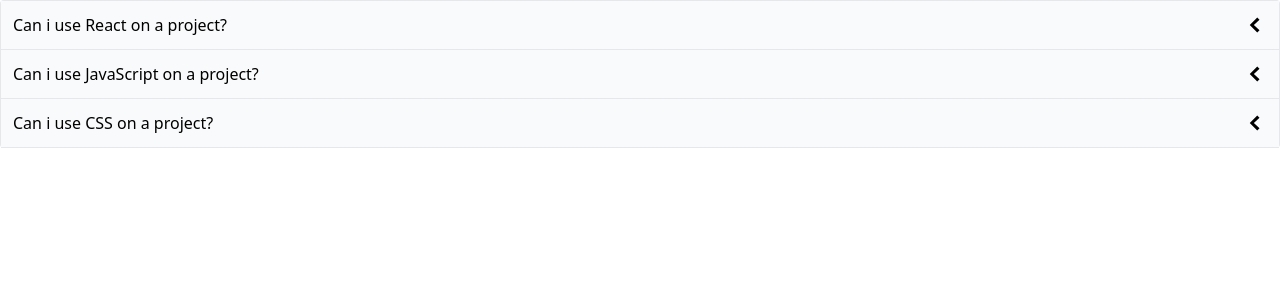
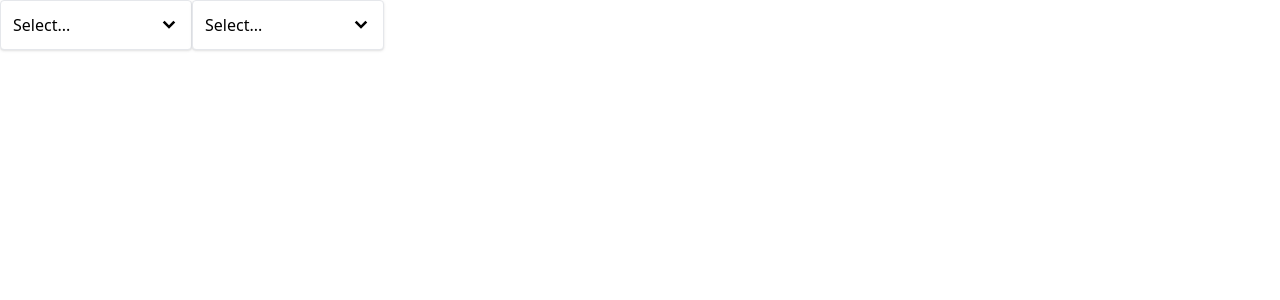
Before and after one commit to M1chalS/React-Components, a React (Create React App) app: page / in a window 1280 px wide. Shown: the top 300 px of the page. Built offline with nearby package versions, Linux system fonts and the light colour scheme.

Commit message:
Added custom Dropdown component

```diff
--- a/src/App.js
+++ b/src/App.js
@@ -1,27 +1,23 @@
-import Accordion from "./components/Accordion";
+import Dropdown from "./components/Dropdown";
+import {useState} from "react";
 
 function App() {
 
-    const items = [
-        {
-            id: 'sadwf',
-            label: 'Can i use React on a project?',
-            content: 'You can. Lorem ipsum dolor sit amet, consectetur adipiscing elit. Vivamus at pellentesque augue.'
-        },
-        {
-            id: 'idfds',
-            label: 'Can i use JavaScript on a project?',
-            content: 'Yes of course. Lorem ipsum dolor sit amet, consectetur adipiscing elit. Vivamus at pellentesque augue.'
-        },
-        {
-            id: 'fgdsd',
-            label: 'Can i use CSS on a project?',
-            content: 'Yeah do it. Lorem ipsum dolor sit amet, consectetur adipiscing elit. Vivamus at pellentesque augue.'
-        },
+    const [selection, setSelection] = useState(null);
+
+    const handleSelect = (option) => {
+      setSelection(option);
+    }
+
+    const options = [
+        { label: "Red", value: "red"},
+        { label: "Green", value: "green"},
+        { label: "Blue", value: "blue"},
     ];
 
-    return (<div>
-        <Accordion items={items}/>
+    return (<div className={"flex"}>
+        <Dropdown options={options} value={selection} onChange={handleSelect} />
+        <Dropdown options={options} value={selection} onChange={handleSelect} />
     </div>);
 }
 
--- /dev/null
+++ b/src/components/Dropdown.jsx
@@ -0,0 +1,54 @@
+import {useEffect, useRef, useState} from "react";
+import {GoChevronDown} from "react-icons/go";
+import Panel from "./Panel";
+
+export default function Dropdown({ options, value, onChange }) {
+
+    const [isOpen, setIsOpen] = useState(false);
+
+    const divEl = useRef();
+
+    useEffect(() => {
+        const handler = (event) => {
+            if(!divEl.current) {
+                return;
+            }
+
+            if(!divEl.current.contains(event.target)) {
+                setIsOpen(false);
+            }
+        };
+
+        document.addEventListener('click', handler, true);
+
+        return () => {
+            document.removeEventListener('click', handler);
+        };
+    }, []);
+
+    const handleClick = () => {
+      setIsOpen(!isOpen);
+    };
+
+    const handleOptionClick = (option) => {
+      setIsOpen(false);
+      onChange(option);
+    }
+
+    const renderedOptions = options.map((option) => {
+       return <div className={"hover:bg-sky-100 rounded cursor-pointer p-1"}
+                   onClick={() => handleOptionClick(option)} key={option.value}>
+           {option.label}
+       </div>;
+    });
+
+    return (
+        <div ref={divEl} className={"w-48 relative"}>
+            <Panel className={"flex justify-between items-center cursor-pointer"} onClick={handleClick}>
+                {value?.label || "Select..."}
+                <GoChevronDown className={"text-xl"} />
+            </Panel>
+            {isOpen && <Panel className={"absolute top-full"}>{renderedOptions}</Panel>}
+        </div>
+    );
+}
--- /dev/null
+++ b/src/components/Panel.jsx
@@ -0,0 +1,11 @@
+import classNames from 'classnames';
+function Panel({ children, className, ...rest }) {
+    const finalClassNames = classNames(
+        'border rounded p-3 shadow bg-white w-full',
+        className
+    );
+
+    return (<div className={finalClassNames} {...rest}>{children}</div>);
+}
+
+export default Panel;
--- /dev/null
+++ b/src/pages/AccordionPage.jsx
@@ -0,0 +1,28 @@
+import Accordion from "../components/Accordion";
+
+function AccordionPage() {
+
+    const items = [
+        {
+            id: 'sadwf',
+            label: 'Can i use React on a project?',
+            content: 'You can. Lorem ipsum dolor sit amet, consectetur adipiscing elit. Vivamus at pellentesque augue.'
+        },
+        {
+            id: 'idfds',
+            label: 'Can i use JavaScript on a project?',
+            content: 'Yes of course. Lorem ipsum dolor sit amet, consectetur adipiscing elit. Vivamus at pellentesque augue.'
+        },
+        {
+            id: 'fgdsd',
+            label: 'Can i use CSS on a project?',
+            content: 'Yeah do it. Lorem ipsum dolor sit amet, consectetur adipiscing elit. Vivamus at pellentesque augue.'
+        },
+    ];
+
+    return (<div>
+        <Accordion items={items}/>
+    </div>);
+}
+
+export default AccordionPage;
```
